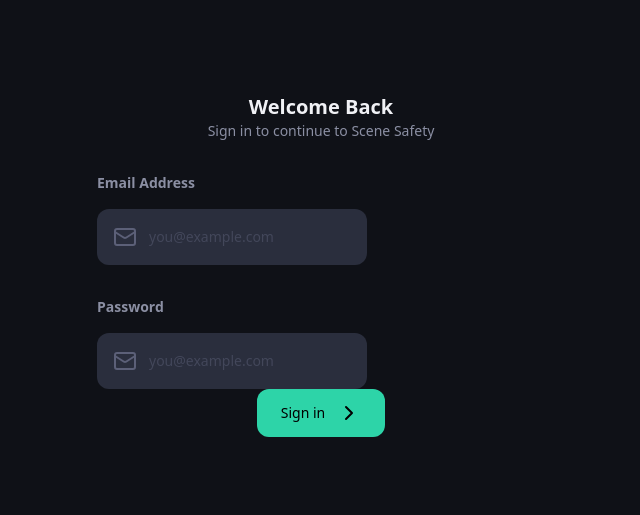
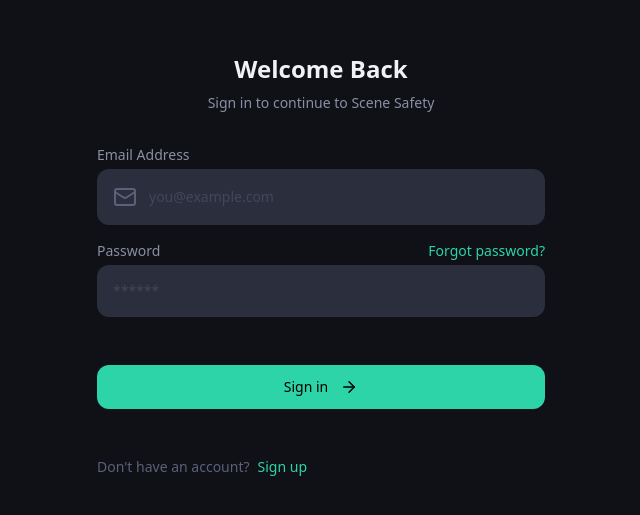
Before and after one commit to Spiro94/scene-safety, a React (Vite) app: page / in a window 1280 px wide. Shown: the part 135-650 px from the top of the page, without its empty margins (319-959 px from the left). Built offline with nearby package versions, Linux system fonts and the light colour scheme; no server answers.

Commit message:
Add SignUp page, refactor SignIn page to use LabeledInput, and update Button component to accept className prop

```diff
--- a/package.json
+++ b/package.json
@@ -16,6 +16,7 @@
     "lucide-react": "^0.563.0",
     "react": "^19.2.0",
     "react-dom": "^19.2.0",
+    "react-hook-form": "^7.71.1",
     "react-loading-skeleton": "^3.5.0",
     "react-router": "^7.13.0",
     "tailwindcss": "^4.1.18"
--- a/src/components/Button.tsx
+++ b/src/components/Button.tsx
@@ -4,9 +4,10 @@
     type?: 'primary' | 'secondary' | 'ghost';
     onClick?: () => void;
     disabled?: boolean;
+    className?: string;
 }>
 
-export default function Button({ type = 'primary', onClick, disabled = false, children }: ButtonProps) {
+export default function Button({ type = 'primary', onClick, disabled = false, className, children }: ButtonProps) {
     let c = '';
     const interactive = disabled ? 'cursor-not-allowed opacity-60' : 'cursor-pointer';
 
@@ -24,6 +25,6 @@
 
 
     return (
-        <button disabled={disabled} onClick={onClick} className={`inline-flex items-center gap-3 px-6 py-3 text-sm font-medium rounded-xl ${c} ${interactive}`}>{children}</button>
+        <button disabled={disabled} onClick={onClick} className={`${className} inline-flex items-center justify-center gap-3 px-6 py-3 text-sm font-medium rounded-xl ${c} ${interactive}`}>{children}</button>
     )
 }
--- /dev/null
+++ b/src/components/LabeledInput.tsx
@@ -0,0 +1,27 @@
+import React from 'react'
+import Input, { type InputProps } from './Input'
+
+export type LabeledInputProps = InputProps & {
+    label: React.ReactNode;
+    labelRight?: React.ReactNode;
+    className?: string;
+    labelClassName?: string;
+}
+
+export default function LabeledInput({
+    label,
+    labelRight,
+    className = '',
+    labelClassName,
+    ...inputProps
+}: LabeledInputProps) {
+    return (
+        <div className={`flex flex-col gap-1 ${className}`}>
+            <div className="flex items-center justify-between">
+                <label className={`text-secondary font-medium text-sm text-left ${labelClassName ?? ''}`}>{label}</label>
+                {labelRight}
+            </div>
+            <Input {...inputProps} />
+        </div>
+    )
+}
--- a/src/main.tsx
+++ b/src/main.tsx
@@ -9,6 +9,7 @@
 import Results from './pages/Results.tsx';
 import ProtectedRoute from './pages/ProtectedRoute.tsx';
 import SignIn from './pages/SignIn.tsx';
+import SignUp from './pages/SignUp.tsx';
 
 const queryClient = new QueryClient();
 
@@ -16,6 +17,10 @@
   {
     path: '/',
     element: <SignIn />
+  },
+  {
+    path: '/sign_up',
+    element: <SignUp />
   },
   {
     element: <ProtectedRoute />,
--- a/src/pages/SignIn.tsx
+++ b/src/pages/SignIn.tsx
@@ -1,26 +1,30 @@
-import { ChevronRight, Mail } from "lucide-react";
-import Input from "../components/Input";
+import { ArrowRight, Mail } from "lucide-react";
+import { useNavigate } from "react-router";
 import Button from "../components/Button";
-import { useNavigate } from "react-router";
+import LabeledInput from "../components/LabeledInput";
 
 export default function SignIn() {
     const navigate = useNavigate();
     return (
-        <div className="flex min-h-screen items-center justify-center px-4">
-            <div className="max-w-md w-full text-center">
-                <h1 className="text-primary font-bold text-xl">Welcome Back</h1>
-                <p className="text-secondary text-sm mb-8">
+        <div className="flex min-h-screen items-center justify-center px-4 py-8">
+            <div className="max-w-md w-full">
+                <h1 className="text-primary font-bold text-2xl text-center">Welcome Back</h1>
+                <p className="text-secondary text-sm text-center mt-2 mb-8">
                     Sign in to continue to Scene Safety
                 </p>
-                <div className="flex flex-col items-start gap-4">
-                    <label className='text-secondary font-semibold text-sm'>Email Address</label>
-                    <Input placeholder="you@example.com" prefixIcon={<Mail></Mail>} />
+                <div className="flex flex-col gap-4">
+                    <LabeledInput label="Email Address" placeholder="you@example.com" prefixIcon={<Mail />} />
+                    <LabeledInput
+                        label="Password"
+                        placeholder="******"
+                        labelRight={<button className="text-accent-teal text-sm font-medium cursor-pointer">Forgot password?</button>}
+                    />
+                    <Button className="mt-8" onClick={() => navigate('/app/search')}>Sign in<ArrowRight size={18}></ArrowRight></Button>
+                    <div className="inline-flex gap-2 mt-8">
+                        <span className="text-muted text-sm">Don't have an account?</span>
+                        <button onClick={() => navigate('/sign_up')} className="text-accent-teal text-sm font-medium cursor-pointer">Sign up</button>
+                    </div>
                 </div>
-                <div className="flex flex-col items-start gap-4 mt-8">
-                    <label className='text-secondary font-semibold text-sm'>Password</label>
-                    <Input placeholder="you@example.com" prefixIcon={<Mail></Mail>} />
-                </div>
-                <Button onClick={() => navigate('/app/search')}>Sign in<ChevronRight></ChevronRight></Button>
             </div>
         </div>
     );
--- /dev/null
+++ b/src/pages/SignUp.tsx
@@ -0,0 +1,32 @@
+import { ArrowRight, Mail } from 'lucide-react'
+import LabeledInput from '../components/LabeledInput'
+import Button from '../components/Button'
+import { useNavigate } from 'react-router'
+
+export default function SignUp() {
+    const navigate = useNavigate();
+    return (
+        <div className="flex min-h-screen items-center justify-center px-4 py-8">
+            <div className="max-w-md w-full">
+                <h1 className="text-primary font-bold text-2xl text-center">Create your account</h1>
+                <p className="text-secondary text-sm text-center mt-2 mb-8">
+                    Start your journey to safer viewing
+                </p>
+                <div className="flex flex-col gap-6">
+                    <div className="flex justify-between gap-4">
+                        <LabeledInput label="First Name" placeholder="John" />
+                        <LabeledInput label="Last Name" placeholder="Doe" />
+                    </div>
+                    <LabeledInput label="Email Address" placeholder="you@example.com" prefixIcon={<Mail />} />
+                    <LabeledInput label="Password" placeholder="••••••••" />
+                    <LabeledInput label="Confirm Password" placeholder="••••••••" />
+                    <Button className="mt-8" onClick={() => navigate('/app/search')}>Create account<ArrowRight size={18}></ArrowRight></Button>
+                    <div className="inline-flex gap-2 mt-8">
+                        <span className="text-muted text-sm">Already have an account?</span>
+                        <button onClick={() => navigate('/')} className="text-accent-teal text-sm font-medium cursor-pointer">Sign in</button>
+                    </div>
+                </div>
+            </div>
+        </div>
+    )
+}
```
Also changed, not shown: 1 other file (tests, documents, lock files or other folders).
